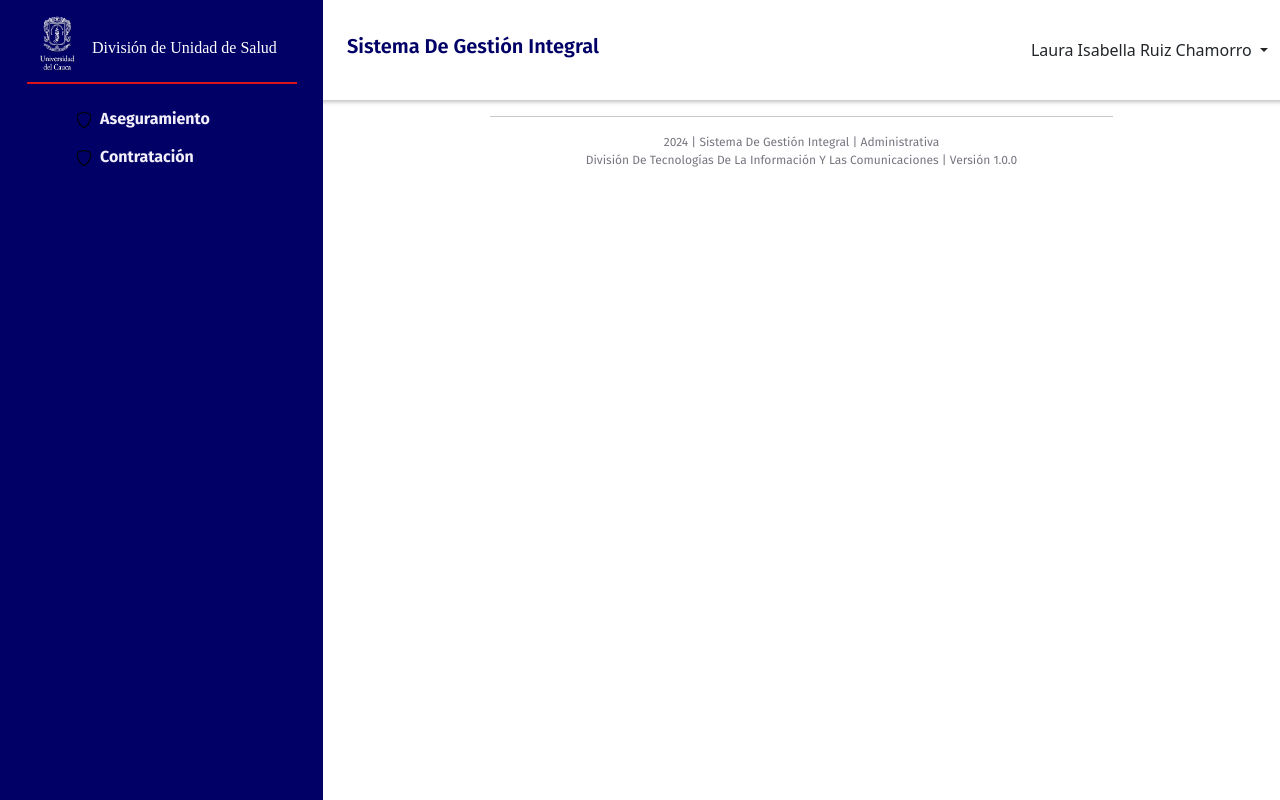
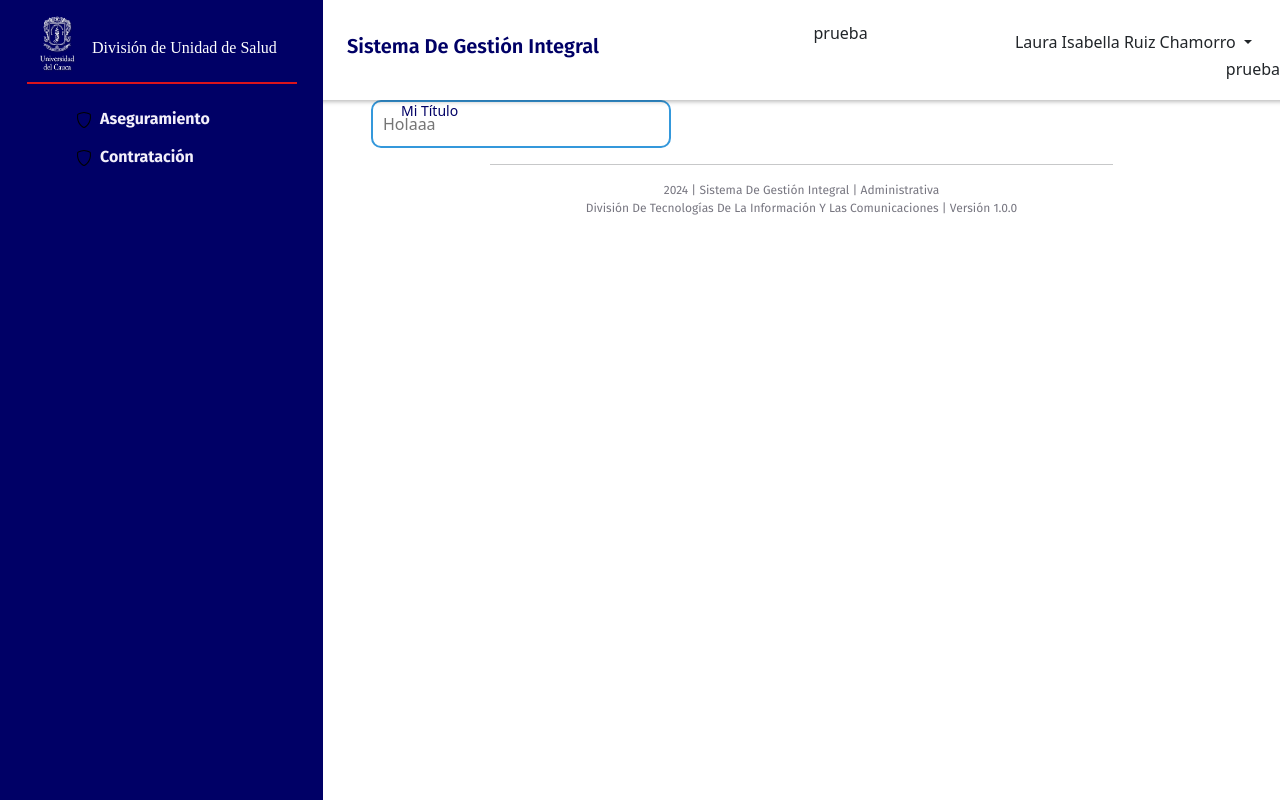
Before and after one commit to sergioorteera/Unisalud-FrontEnd, an Angular app: page / in a window 1280 px wide. Built offline with nearby package versions, Linux system fonts and the light colour scheme.

Commit message:
avances plantilla

```diff
--- a/src/app/shared/components/header/header.component.css
+++ b/src/app/shared/components/header/header.component.css
@@ -1,17 +1,7 @@
 header{
-  position: relative;
-  background-size: cover;
-  background-position: center;
-  background-repeat: no-repeat;
   height: 100px;
   background: var(--white-primary);
   box-shadow: 0px 2px 4px rgba(0, 0, 0, 25%);
-}
-
-header::before {
-  content: "";
-  position: absolute;
-
 }
 
 .title{
@@ -19,3 +9,7 @@ header::before {
   font-family: "FiraSans-SemiBold";
   font-size: 20px;
 }
+
+.UserStatus{
+  background-color: aqua;
+}
--- a/src/app/shared/components/header/header.component.html
+++ b/src/app/shared/components/header/header.component.html
@@ -1,17 +1,38 @@
-<header class="row">
+<header class="row ">
   <div class="col-6 d-flex align-items-center">
-      <h5 class="text-nowrap title ms-4">Sistema De Gestión Integral</h5>
+    <h5 class="text-nowrap title ms-4">Sistema De Gestión Integral</h5>
   </div>
-  <div class="col-6 d-flex justify-content-end align-items-center">
-      <div class="dropdown">
-          <button class="btn  dropdown-toggle bg-transparent border-0" type="button" data-bs-toggle="dropdown" aria-expanded="false">
-              Laura Isabella Ruiz Chamorro
-          </button>
-          <ul class="dropdown-menu dropdown-menu-end">
-              <li><a class="dropdown-item" href="#">Action</a></li>
-              <li><a class="dropdown-item" href="#">Action</a></li>
-              <li><a class="dropdown-item" href="#">Action</a></li>
+
+  <div class="col-6 pt-4">
+
+    <div class="row">
+
+      <div class="col">
+        <h6>prueba</h6>
+      </div>
+
+      <div class="col d-flex justify-content-end align-items-center">
+        <div class="dropdown me-3">
+          <a class="btn dropdown-toggle text-dark  bg-transparent border-0" href="#" role="button"
+            id="dropdownMenuLink" data-bs-toggle="dropdown" aria-expanded="false">
+            Laura Isabella Ruiz Chamorro
+          </a>
+          <ul class="dropdown-menu dropdown-menu-end" aria-labelledby="dropdownMenuLink">
+            <li><a class="dropdown-item" href="#">Action</a></li>
+            <li><a class="dropdown-item" href="#">Another action</a></li>
+            <li><a class="dropdown-item" href="#">Something else here</a></li>
           </ul>
+        </div>
       </div>
+
+    </div>
+    <div class="row">
+      <div class="col d-flex justify-content-end">
+        <h6>prueba</h6>
+      </div>
+
+    </div>
+
   </div>
+
 </header>
--- a/src/app/shared/components/principal-page/principal-page.component.css
+++ b/src/app/shared/components/principal-page/principal-page.component.css
@@ -5,3 +5,41 @@
   overflow-y: scroll;
   overflow-x: hidden;
 }
+
+.custom-input-container {
+  position: relative;
+  width: 300px; /* Ancho del input personalizado, ajusta según sea necesario */
+}
+
+/* Estilo para la mitad superior del placeholder */
+.placeholder-top {
+  position: absolute;
+  top: 0;
+  left: 30px;
+  width: calc(100% - 200px); /* Ancho del input menos el espacio para los márgenes izquierdo y derecho */
+  overflow: hidden;
+  white-space: nowrap;
+  color: var(--blue-primary);
+  font-size: 14px;
+}
+
+
+/* Estilo para el input */
+.form-control-custom {
+  border-radius: 10px;
+  border: 2px solid #3498db;
+  color: #3498db;
+  font-size: 16px;
+  padding: 10px;
+  width: 100%;
+}
+
+/* Ajusta el estilo del placeholder cuando el input tiene enfoque o contiene texto */
+.form-control-custom:focus + .custom-input-container .placeholder-top,
+.form-control-custom:not(:placeholder-shown) + .custom-input-container .placeholder-top,
+.form-control-custom:focus + .custom-input-container .placeholder-bottom,
+.form-control-custom:not(:placeholder-shown) + .custom-input-container .placeholder-bottom {
+  color: #3498db;
+  background-color: #fff; /* Añade un fondo blanco detrás del título */
+  padding: 0 5px;
+}
--- a/src/app/shared/components/principal-page/principal-page.component.html
+++ b/src/app/shared/components/principal-page/principal-page.component.html
@@ -3,6 +3,12 @@
   <div class="main">
     <shared-header class="sticky-top"></shared-header>
     <div class="container-fluid px-5">
+
+      <div class="custom-input-container">
+        <div class="placeholder-top">Mi Título</div>
+        <input type="text" class="form-control-custom" placeholder="Holaaa">
+      </div>
+
       <!-- <router-outlet></router-outlet> -->
     </div>
     <shared-footer></shared-footer>
--- a/src/styles.css
+++ b/src/styles.css
@@ -3,9 +3,20 @@
 /* colors */
 
 :root {
-  --blue-primary: #000066; /* Azul primario */
 
-  --red-primary: #DB141C; /* Rojo primario */
+  /*AZUL: Color institucional primario: */
+
+  --blue-primary: #000066; /* Color primario */
+  --blue-light: #5056AC; /* Color primario light */
+  --blue-dark: #07184A; /* Color primario dark */
+
+  /*ROJO: Color institucional secundario:*/
+
+  --red-primary: #DB141C; /* Color secundario */
+  --red-light: #9D0311; /* Color secundario light */
+  --red-dark: #690007; /* Rojo primario */
+
+  /*ROJO: Color institucional secundario:*/
 
   --gray-primary: #F2EFFA; /* Gris primario */
 
@@ -13,6 +24,7 @@
 
   --gray-background: #E4E1EC;  /* Gris fondo */
 
+  --gray-secondary: #F2EFFA; /* Gris primario */
 
 }
 
```
